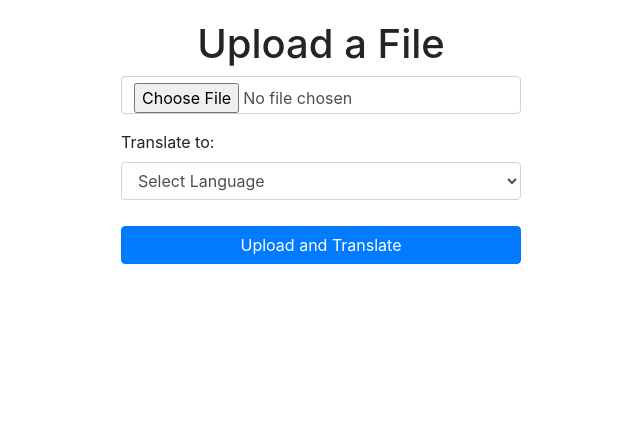
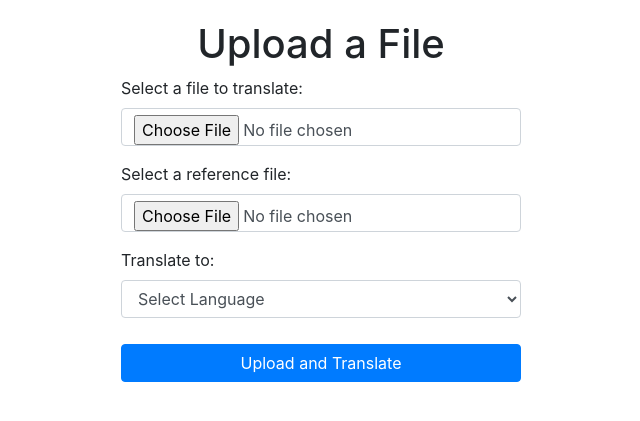
Before and after one commit to avilash03/Lang-files-IITM, a Flask app: page / in a window 1280 px wide. Shown: the top 421 px of the page, without its empty margins (319-959 px from the left). Run offline with Flask 3, Linux system fonts and the light colour scheme; some libraries are stand-ins or nearby versions.

Commit message:
commit with multiple

```diff
--- a/app.py
+++ b/app.py
@@ -1,4 +1,4 @@
-from flask import Flask, request, render_template, send_file, session, url_for
+from flask import Flask, request, render_template, send_file
 from flask_session import Session
 import os
 import fitz  # PyMuPDF
@@ -8,6 +8,9 @@ from langdetect import detect, lang_detect_exception
 from googletrans import Translator
 from docx import Document
 import secrets  # Import the secrets module to generate a secret key
+from fuzzywuzzy import fuzz
+import langdetect.lang_detect_exception
+from sentence_transformers import SentenceTransformer, util
 
 app = Flask(__name__)
 app.secret_key = secrets.token_hex(16)  # Generate a random secret key
@@ -15,7 +18,7 @@ app.config['SESSION_TYPE'] = 'filesystem'  # Use the filesystem to store session
 Session(app)
 global detected_language
 UPLOAD_FOLDER = 'uploads'
-ALLOWED_EXTENSIONS = {'txt', 'pdf', 'png', 'jpg', 'jpeg'}
+ALLOWED_EXTENSIONS = {'txt', 'pdf', 'png', 'jpg', 'jpeg', 'docx'}
 
 app.config['UPLOAD_FOLDER'] = UPLOAD_FOLDER
 
@@ -26,6 +29,9 @@ language_names = {
     'ta': 'Tamil',  # Add more languages and their full names as needed
 }
 
+# Initialize the Sentence Transformer model
+model = SentenceTransformer('bert-base-nli-mean-tokens')
+
 def allowed_file(filename):
     return '.' in filename and filename.rsplit('.', 1)[1].lower() in ALLOWED_EXTENSIONS
 
@@ -35,7 +41,6 @@ def detect_language(text):
         return language_names.get(lang_code, 'Unknown')  # Return full name or 'Unknown'
     except (lang_detect_exception.LangDetectException, Exception):
         return 'Unknown'
-
 
 @app.route('/', methods=['GET', 'POST'])
 def upload_file():
@@ -129,7 +134,7 @@ def upload_file():
                         else:
                             translated_text_page = extracted_text
 
-                        translated_text_pages.append(translated_text_page)
+                        translated_text_pages.extend(translated_text_page)
 
                 # Combine the translated text pages into a single string
                 translated_text = " ".join(translated_text_pages)
@@ -140,6 +145,46 @@ def upload_file():
             docx_filename = 'translated_text.docx'
             doc.save(docx_filename)
 
+            # Load the reference file
+            ref_file = request.files['reference_file']
+            if ref_file and allowed_file(ref_file.filename):
+                ref_filename = os.path.join(app.config['UPLOAD_FOLDER'], ref_file.filename)
+                ref_file.save(ref_filename)
+
+                with open(ref_filename, 'r', encoding='utf-8', errors='ignore') as f:
+                    reference_content = f.read()
+
+                # Detect the language of the reference content
+                try:
+                    ref_language = detect(reference_content)
+                except langdetect.lang_detect_exception.LangDetectException:
+                    ref_language = 'Unknown'
+
+                # Calculate similarity percentage
+                if ref_language == 'hi':
+                    # If the reference content is in Hindi, use the Hindi language model
+                    similarity_percentage = fuzz.token_set_ratio(translated_text, reference_content, tokenizer=lambda x: x.split())
+                elif ref_language == 'ta':
+                    # If the reference content is in Tamil, use the Tamil language model
+                    similarity_percentage = fuzz.token_set_ratio(translated_text, reference_content, tokenizer=lambda x: x.split())
+                else:
+                    # For other languages, use the default tokenizer
+                    similarity_percentage = fuzz.token_set_ratio(translated_text, reference_content)
+
+                # Obtain embeddings for translated_text and reference_content
+                translated_text_emb = model.encode(translated_text, convert_to_tensor=True)
+                reference_content_emb = model.encode(reference_content, convert_to_tensor=True)
+
+                # Compute cosine similarity between the two
+                cosine_similarity = util.pytorch_cos_sim(translated_text_emb, reference_content_emb)
+
+                # Convert from tensor to numpy array and get value
+                cosine_similarity = cosine_similarity.numpy()[0][0]
+
+            else:
+                similarity_percentage = "Reference file not provided"
+                cosine_similarity = None
+
             # Prepare the information to be displayed on the page
             info_dict = {
                 'file_type': file_type,
@@ -148,7 +193,8 @@ def upload_file():
             }
 
             # Serve the DOCX file for download and pass the info_dict to the template
-            return render_template('result.html', info=info_dict, docx_filename=docx_filename)
+            return render_template('result.html', info=info_dict, docx_filename=docx_filename,
+                                   cosine_similarity=cosine_similarity*100)
 
         else:
             return render_template('upload.html', error='File type not allowed')
--- a/templates/upload.html
+++ b/templates/upload.html
@@ -24,7 +24,12 @@
         <h1 class="text-center">Upload a File</h1>
         <form method="POST" enctype="multipart/form-data">
             <div class="form-group">
+                <label for="file">Select a file to translate:</label>
                 <input type="file" class="form-control" name="file" id="file" accept=".txt, .pdf, .png, .jpg, .jpeg">
+            </div>
+            <div class="form-group">
+                <label for="reference_file">Select a reference file:</label>
+                <input type="file" class="form-control" name="reference_file" id="reference_file" accept=".txt, .pdf, .png, .jpg, .jpeg">
             </div>
 
             <!-- Add the select dropdown for language options -->
@@ -37,7 +42,6 @@
                     <option value="ta">Tamil</option>
                 </select>
             </div>
-
             <button type="submit" class="btn btn-primary submit-btn">Upload and Translate</button>
         </form>
         {% if file_type %}
```
Also changed, not shown: templates/result.html (+8 -0 lines), temp_4.png, 5 other files.
